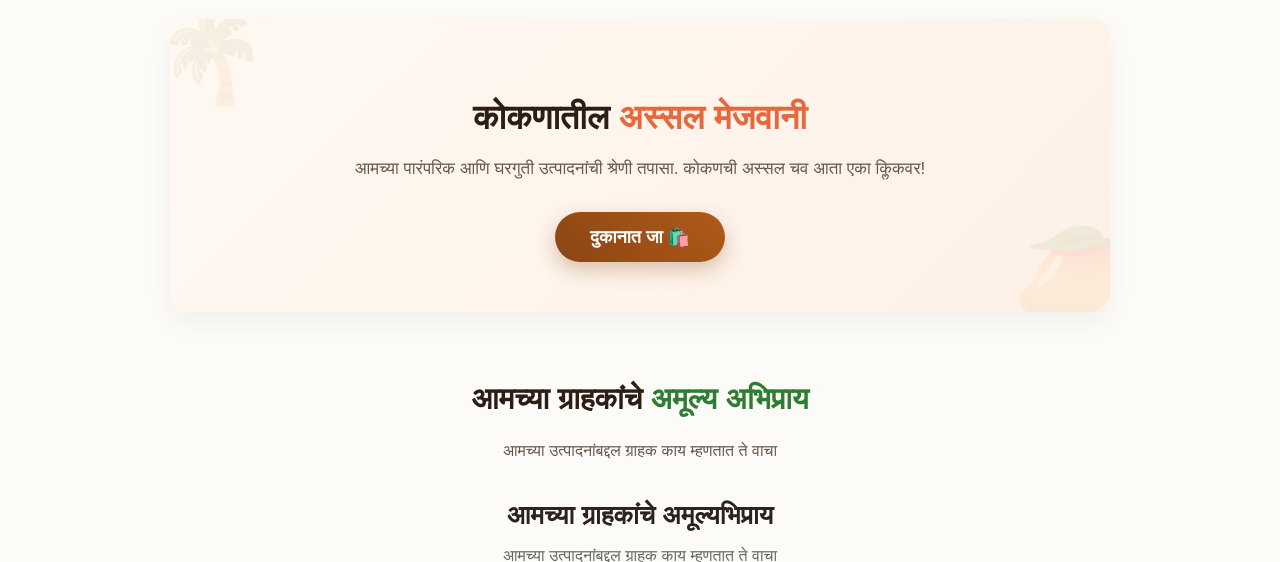
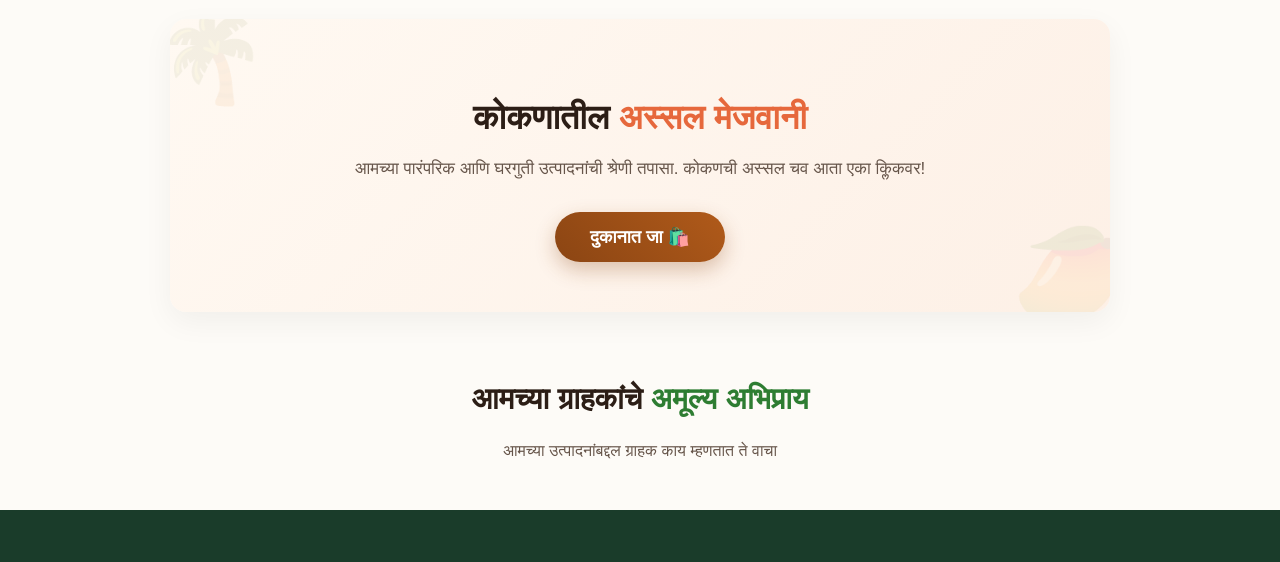
Before and after one commit to AdityaDatte/KokanVarsa, a plain HTML site: page index.html in a window 1280 px wide. Shown: the part 934-1496 px from the top of the page. Drawn offline with Linux system fonts and the light colour scheme.

Commit message:
Update index.html

```diff
--- a/index.html
+++ b/index.html
@@ -115,10 +115,6 @@
     <p style="color: #66554a; font-size: 16px; margin-top: 8px;">आमच्या उत्पादनांबद्दल ग्राहक काय म्हणतात ते वाचा</p>
 </div>
 
-    <!-- Google Reviews Section -->
-    <div class="container" style="margin-top: 40px; margin-bottom: 40px; text-align: center;">
-        <h2 style="font-size: 26px; color: var(--dark-text); margin-bottom: 10px;">आमच्या ग्राहकांचे अमूल्यभिप्राय</h2>
-        <p style="color: var(--gray-text); margin-bottom: 25px;">आमच्या उत्पादनांबद्दल ग्राहक काय म्हणतात ते वाचा</p>
 
         <!-- Trustindex Widget Code -->
         <script defer async src='https://cdn.trustindex.io/loader.js?1c6e66979e5d7884f726ee2fb5c'></script>
```
